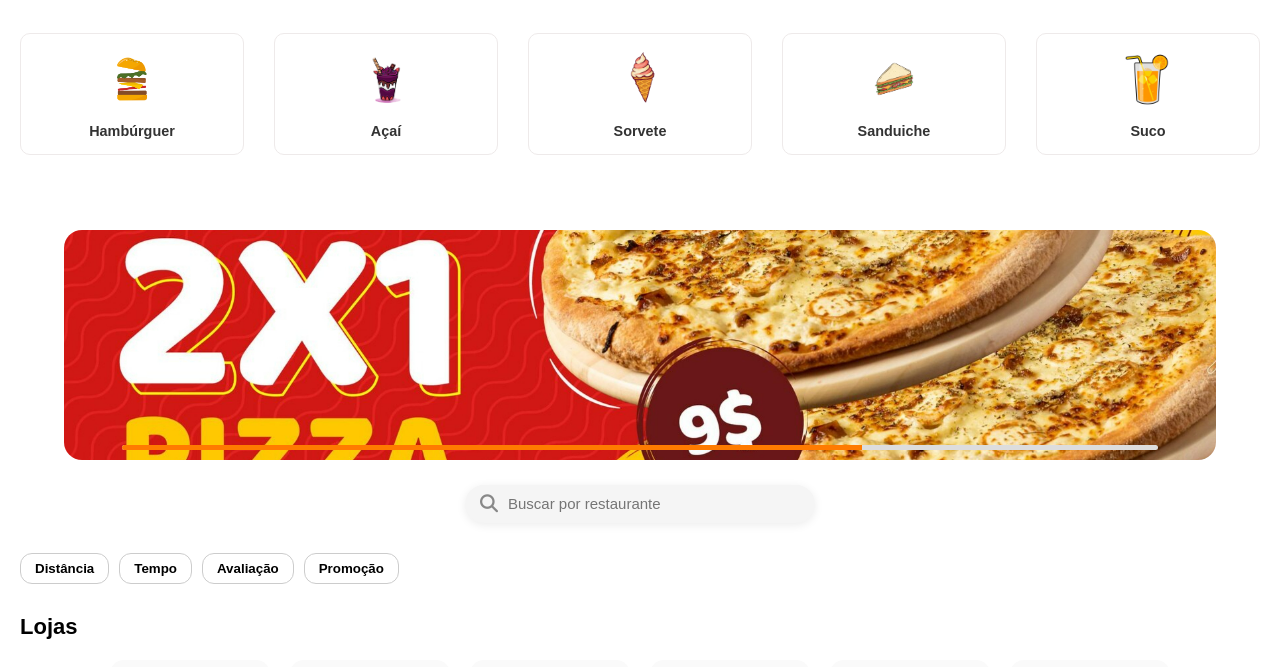
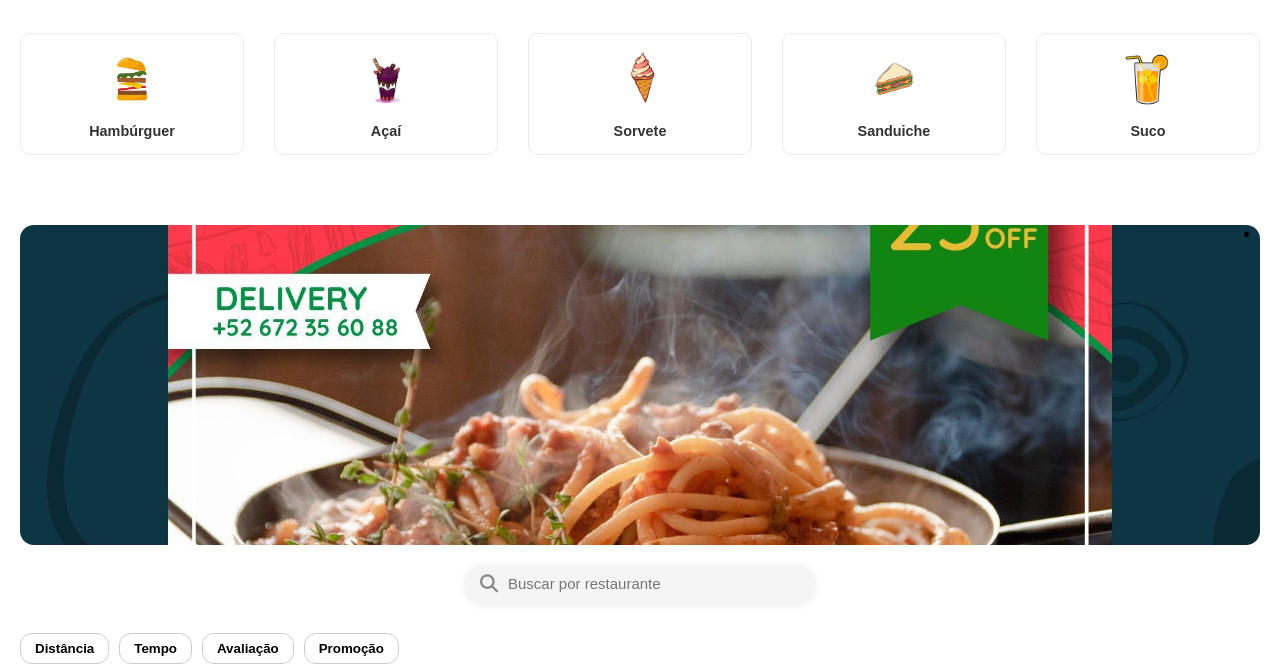
Before and after one commit to Gmeirelis/PROJETO-CLICK-FOOD, a plain HTML site: page index.html in a window 1280 px wide. Shown: the part 73-740 px from the top of the page. Drawn offline with Linux system fonts and the light colour scheme; grey boxes are pictures that could not be loaded.

Commit message:
quarto  commit

```diff
--- a/css/index.css
+++ b/css/index.css
@@ -94,57 +94,42 @@ body {
 }
 
 /* ------------------- CARROSSEL ------------------- */
+/* ------------------- CARROSSEL ------------------- */
 .carrossel {
-  width: 90%;
-  height: 230px;
-  margin: 25px auto;
-  position: relative;
+  width: calc(100% - 40px); /* 20px de cada lado */
+  margin: 20px auto;
   overflow: hidden;
-  border-radius: 18px;
+  border-radius: 14px;
 }
 
-.slides .slide {
-  position: absolute;
-  opacity: 0;
-  inset: 0;
-  transition: opacity 1s;
+.slides {
+  display: flex;
+  transition: transform 0.6s ease-in-out;
 }
 
-.slide.ativo {
-  opacity: 1;
+.slide {
+  min-width: 100%;
 }
 
-.slides img {
+.slide img {
   width: 100%;
-  height: 100%;
+  height: 320px;
   object-fit: cover;
+  display: block;
 }
 
-.barra-progresso {
-  position: absolute;
-  bottom: 10px;
-  left: 5%;
-  width: 90%;
-  height: 5px;
-  background: #ddd;
-  overflow: hidden;
-  border-radius: 5px;
+/* --- MOBILE FIRST --- */
+@media (max-width: 600px) {
+  .carrossel {
+    width: calc(100% - 30px); /* um pouco menos no mobile */
+  }
+
+  .slide img {
+    height: 200px;
+  }
 }
 
-.barra-progresso::before {
-  content: "";
-  width: 0%;
-  height: 100%;
-  background: #ff7b00;
-  position: absolute;
-  animation: progresso 7s linear infinite;
-}
 
-@keyframes progresso {
-  to {
-    width: 100%;
-  }
-}
 
 /* ------------------- BUSCA ------------------- */
 .buscar {
--- a/css/login.css
+++ b/css/login.css
@@ -114,9 +114,12 @@ body {
     }
 
     .login {
+        position: relative;
         padding: 40px 25px;
         max-width: 100%;
         border-radius: 15px;
+        right: 30px;
+
     }
 
     .entrar {
--- a/index.html
+++ b/index.html
@@ -57,6 +57,7 @@
 
 
     <!-- CARROSSEL -->
+   <!-- CARROSSEL -->
    <section class="carrossel">
     <ul class="slides">
       <li class="slide ativo">
@@ -69,9 +70,9 @@
         <img src="img/promoçao.png" alt="Promoção">
       </li>
     </ul>
+  </section>
 
-      <div class="barra-progresso"></div>
-    </section>
+
 
     <!-- BUSCA -->
    <section class="buscar">
--- a/index.js
+++ b/index.js
@@ -1,30 +1,13 @@
+
+let index = 0;
 const slides = document.querySelectorAll(".slide");
-let currentIndex = 0;
 
-function nextSlide() {
-  slides[currentIndex].removeAttribute("data-active");
-  currentIndex = (currentIndex + 1) % slides.length;
-  slides[currentIndex].setAttribute("data-active", "");
+function trocarSlide() {
+  index++;
+  if (index >= slides.length) index = 0;
+
+  document.querySelector(".slides").style.transform =
+    `translateX(${-index * 100}%)`;
 }
 
-setInterval(nextSlide, 3000);
-
-
-/* filtro busca*/
-
-const campoFiltro = document.getElementById('filtro');
-  const restaurantes = document.querySelectorAll('.restaurante');
-
-  campoFiltro.addEventListener('keyup', () => {
-    const texto = campoFiltro.value.toLowerCase();
-
-    restaurantes.forEach(restaurante => {
-      const nome = restaurante.querySelector('h3').textContent.toLowerCase();
-
-     if (nome.includes(texto)) {
-  restaurante.style.removeProperty("display");
-} else {
-  restaurante.style.display = "none";
-}
-    });
-  });
+setInterval(trocarSlide, 4000);
```
Lines whose indentation alone changed are shown as unchanged.
